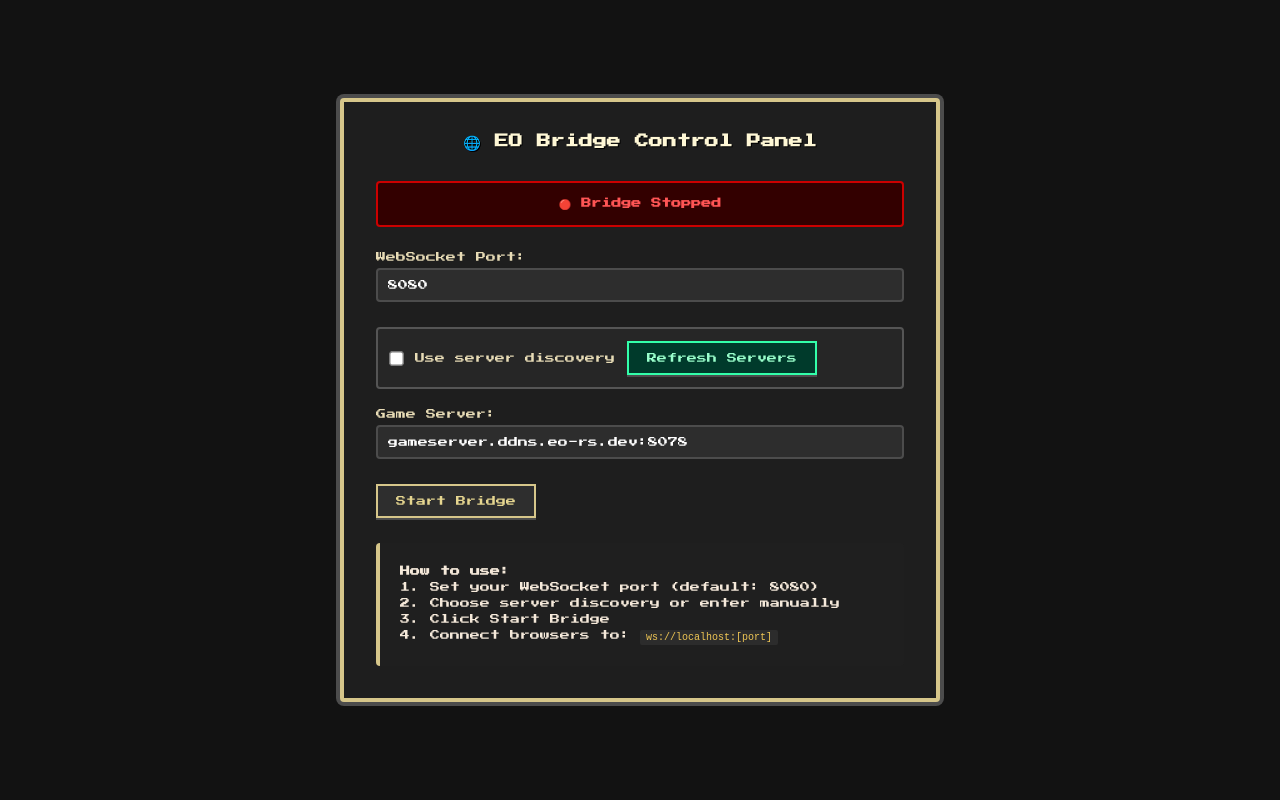
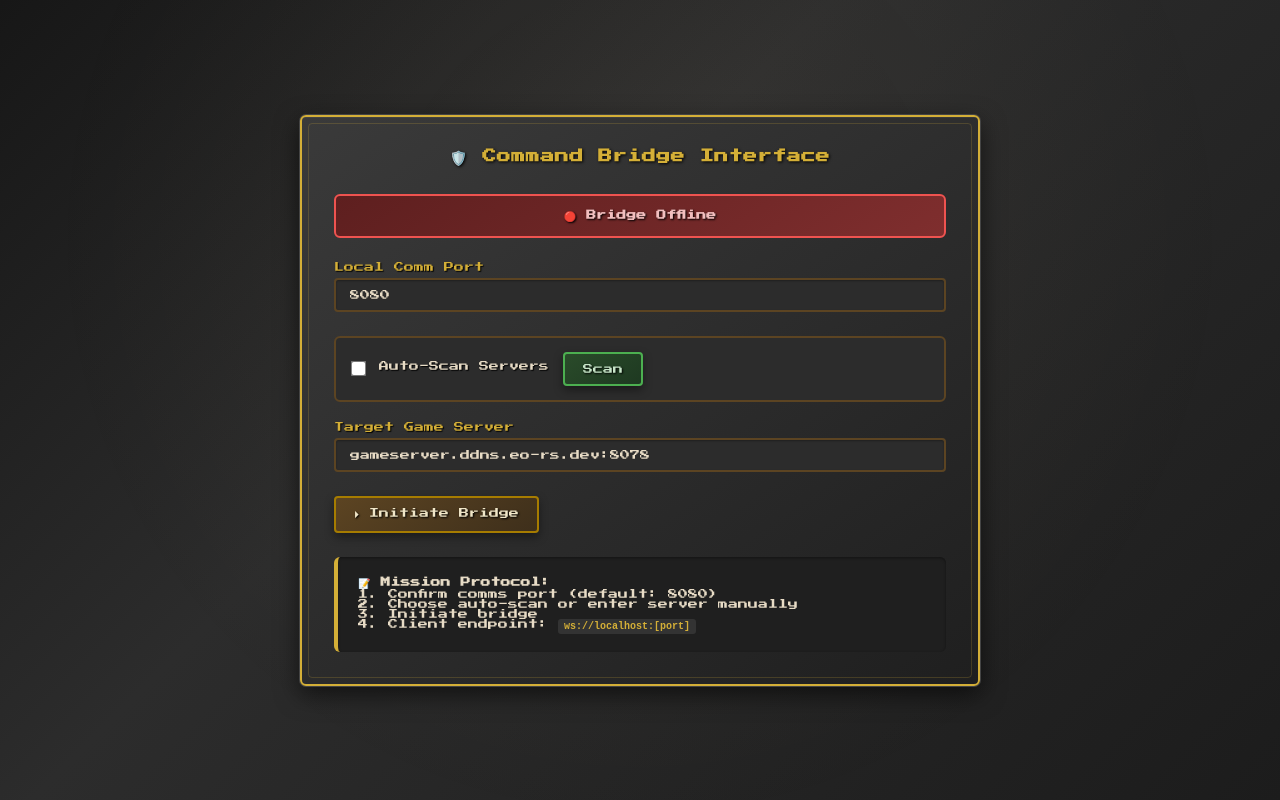
Before and after one commit to tabbyed/eo-websocket-proxy, a plain HTML site: page static/index.html in a window 1280 px wide. Drawn offline with Linux system fonts and the light colour scheme; no server answers.

Commit message:
feat: comments when the websocket server runs. Altered styles

```diff
--- a/static/app.js
+++ b/static/app.js
@@ -1,3 +1,4 @@
+// Main controller for the EO Bridge web interface
 class BridgeController {
     constructor() {
         this.initElements();
@@ -30,6 +31,7 @@ class BridgeController {
         await this.loadServers();
     }
 
+    // Poll bridge status every 2 seconds
     startStatusUpdates() {
         setInterval(() => this.updateStatus(), 2000);
     }
@@ -57,7 +59,9 @@ class BridgeController {
             this.serverSelect.disabled = true;
             this.manualServer.disabled = true;
             this.startBtn.style.display = 'none';
+            this.startBtn.disabled = true;
             this.stopBtn.style.display = 'inline-block';
+            this.stopBtn.disabled = false;
         } else {
             // Re-enable controls when stopped
             controls.forEach(el => el.disabled = false);
@@ -71,8 +75,11 @@ class BridgeController {
                 this.manualServer.disabled = false;
             }
 
+            // Ensure buttons are properly enabled/disabled when stopped
             this.startBtn.style.display = 'inline-block';
+            this.startBtn.disabled = false;
             this.stopBtn.style.display = 'none';
+            this.stopBtn.disabled = true;
         }
     }
 
@@ -94,6 +101,7 @@ class BridgeController {
         }
     }
 
+    // Toggle between server discovery and manual input
     toggleDiscovery() {
         if (this.discoveryCheck.checked) {
             this.serverSelect.style.display = 'block';
@@ -114,6 +122,7 @@ class BridgeController {
         }
     }
 
+    // Start the bridge with validation
     async startBridge() {
         const port = parseInt(this.portInput.value);
         const server = this.manualServer.value;
@@ -201,16 +210,17 @@ class BridgeController {
     }
 
     showError(message) {
+        // Simple alert for now - could be replaced with toast notifications
         alert(`Error: ${message}`);
     }
 
     showSuccess(message) {
-        // Simple alert for now ;p
+        // Simple alert for now - could be replaced with toast notifications
         console.log(`Success: ${message}`);
     }
 }
 
-
+// Initialize the app when DOM is loaded
 document.addEventListener('DOMContentLoaded', () => {
     new BridgeController();
 });
--- a/static/index.html
+++ b/static/index.html
@@ -3,52 +3,52 @@
 <head>
   <meta charset="UTF-8" />
   <meta name="viewport" content="width=device-width, initial-scale=1.0"/>
-  <title>EO Bridge Control Panel</title>
+  <title>Bridge Operations Interface</title>
 
-  <!-- Pixel-art style font -->
+  <!-- Tactical pixel font -->
   <link href="https://fonts.googleapis.com/css2?family=Press+Start+2P&display=swap" rel="stylesheet">
   <link rel="stylesheet" href="/static/styles.css" />
 </head>
 <body>
   <div class="container">
-    <h1>🌐 EO Bridge Control Panel</h1>
+    <h1>🛡️ Command Bridge Interface</h1>
 
     <div class="status stopped" id="status">
-      🔴 Bridge Stopped
+      🔴 Bridge Offline
     </div>
 
     <form id="bridgeForm">
       <div class="form-group">
-        <label for="port">WebSocket Port:</label>
+        <label for="port">Local Comm Port</label>
         <input type="number" id="port" name="port" value="8080" min="1" max="65535">
       </div>
 
       <div class="checkbox-group">
         <input type="checkbox" id="discovery">
-        <label for="discovery">Use server discovery</label>
-        <button type="button" id="refreshBtn" class="refresh-btn">Refresh Servers</button>
+        <label for="discovery">Auto-Scan Servers</label>
+        <button type="button" id="refreshBtn" class="refresh-btn">Scan</button>
       </div>
 
       <div class="form-group">
-        <label for="server">Game Server:</label>
+        <label for="server">Target Game Server</label>
         <select id="serverSelect" class="hidden">
-          <option value="">Select a server...</option>
+          <option value="">-- Select Available Server --</option>
         </select>
-        <input type="text" id="manualServer" name="server" value="gameserver.ddns.eo-rs.dev:8078" placeholder="gameserver.ddns.eo-rs.dev:8078">
+        <input type="text" id="manualServer" name="server" value="gameserver.ddns.eo-rs.dev:8078" placeholder="manual entry">
       </div>
 
       <div class="form-group">
-        <button type="button" id="startBtn">Start Bridge</button>
-        <button type="button" id="stopBtn" class="btn-danger hidden">Stop Bridge</button>
+        <button type="button" id="startBtn">⏵ Initiate Bridge</button>
+        <button type="button" id="stopBtn" class="btn-danger hidden">■ Terminate</button>
       </div>
     </form>
 
     <div class="info">
-      <strong>How to use:</strong><br>
-      1. Set your WebSocket port (default: 8080)<br>
-      2. Choose server discovery or enter manually<br>
-      3. Click Start Bridge<br>
-      4. Connect browsers to: <code>ws://localhost:[port]</code>
+      <strong>📝 Mission Protocol:</strong><br>
+      1. Confirm comms port (default: 8080)<br>
+      2. Choose auto-scan or enter server manually<br>
+      3. Initiate bridge<br>
+      4. Client endpoint: <code>ws://localhost:[port]</code>
     </div>
   </div>
 
--- a/static/styles.css
+++ b/static/styles.css
@@ -7,68 +7,103 @@
 
 body {
   font-family: 'Press Start 2P', monospace;
-  background: #121212 url('/gfx/bg.jpg') repeat;
-  color: #f5e9da;
+  background: linear-gradient(135deg, #171717 0%, #2c2c2c 40%, #1c1c1c 100%);
+  background-attachment: fixed;
+  color: #e8dcc6;
   padding: 20px;
   min-height: 100vh;
   display: flex;
   justify-content: center;
   align-items: center;
+  position: relative;
+}
+
+/* Ornamental overlay */
+body::before {
+  content: '';
+  position: fixed;
+  top: 0;
+  left: 0;
+  width: 100%;
+  height: 100%;
+  background: radial-gradient(circle at 50% 30%, rgba(245, 222, 179, 0.05) 0%, transparent 70%);
+  pointer-events: none;
+  z-index: -1;
 }
 
 /* Container */
 .container {
-  max-width: 600px;
+  max-width: 680px;
   width: 100%;
-  background: #1e1e1e;
-  border: 4px solid #d6c68a;
-  box-shadow: 0 0 0 4px #4c4c4c;
+  background: linear-gradient(145deg, #3a3a3a, #1f1f1f);
+  border: 2px solid #d4af37;
+  border-radius: 6px;
+  box-shadow:
+    0 0 0 1px #444,
+    0 8px 24px rgba(0, 0, 0, 0.6),
+    inset 0 1px 0 rgba(255, 255, 255, 0.05);
+  padding: 32px;
+  position: relative;
+}
+
+.container::before {
+  content: '';
+  position: absolute;
+  top: 6px;
+  left: 6px;
+  right: 6px;
+  bottom: 6px;
+  border: 1px solid rgba(212, 175, 55, 0.2);
   border-radius: 4px;
-  padding: 32px;
+  pointer-events: none;
 }
 
 /* Header */
 h1 {
-  color: #fff8d6;
+  color: #d4af37;
   text-align: center;
-  margin-bottom: 30px;
+  margin-bottom: 28px;
   font-size: 14px;
-  text-shadow: 1px 1px #000;
+  text-shadow: 1px 1px 3px #000;
+  letter-spacing: 0.5px;
 }
 
 /* Status Boxes */
 .status {
-  padding: 15px;
-  border-radius: 4px;
-  margin-bottom: 25px;
+  padding: 14px 18px;
+  border-radius: 6px;
+  margin-bottom: 24px;
   font-weight: bold;
   text-align: center;
   font-size: 10px;
   border: 2px solid transparent;
+  background: #2a2a2a;
+  text-shadow: 1px 1px 2px #000;
 }
 
 .status.running {
-  background: #003300;
-  color: #00ff00;
-  border-color: #00cc00;
+  background: linear-gradient(145deg, #2f4f2f, #3e6645);
+  color: #a5d6a7;
+  border-color: #81c784;
 }
 
 .status.stopped {
-  background: #330000;
-  color: #ff5555;
-  border-color: #cc0000;
+  background: linear-gradient(145deg, #5e1f1f, #7f2e2e);
+  color: #f2bfbf;
+  border-color: #ef5350;
 }
 
 /* Form Groups */
 .form-group {
-  margin-bottom: 25px;
+  margin-bottom: 24px;
 }
 
 label {
   display: block;
   margin-bottom: 6px;
-  color: #e8dcb6;
+  color: #d4af37;
   font-size: 10px;
+  text-shadow: 1px 1px 1px #000;
 }
 
 /* Inputs */
@@ -76,99 +111,110 @@ input[type="text"],
 input[type="number"],
 select {
   width: 100%;
-  padding: 10px;
+  padding: 10px 14px;
   font-size: 10px;
-  background: #2d2d2d;
-  color: #ffffff;
-  border: 2px solid #4c4c4c;
+  background: #2c2c2c;
+  color: #e8dcc6;
+  border: 2px solid #5c4422;
   border-radius: 4px;
   font-family: 'Press Start 2P', monospace;
+  transition: all 0.2s ease;
+  box-shadow: inset 0 1px 2px rgba(0, 0, 0, 0.3);
 }
 
 input:focus,
 select:focus {
   outline: none;
-  border-color: #d6c68a;
-  background: #383838;
+  border-color: #d4af37;
+  background: #1e1e1e;
+  box-shadow: 0 0 6px rgba(212, 175, 55, 0.4);
 }
 
 /* Buttons */
 button {
-  background: #2e2e2e;
-  color: #e6d690;
-  border: 2px solid #d6c68a;
+  background: linear-gradient(145deg, #5c4422, #3e2f1b);
+  color: #f0e6c8;
+  border: 2px solid #a67c00;
   padding: 10px 18px;
   font-size: 10px;
   font-family: 'Press Start 2P', monospace;
   cursor: pointer;
-  box-shadow: 0 2px 0 #4c4c4c;
+  border-radius: 4px;
   margin-right: 10px;
+  transition: all 0.2s ease;
+  text-shadow: 1px 1px 2px #000;
+  box-shadow: 0 4px 10px rgba(0, 0, 0, 0.4);
 }
 
 button:hover {
-  background: #3e3e3e;
-  box-shadow: 0 0 0 2px #fff8d6;
-  color: #ffffff;
+  background: linear-gradient(145deg, #7f5f2d, #5c4422);
+  transform: translateY(-1px);
+  box-shadow: 0 6px 14px rgba(0, 0, 0, 0.5);
+}
+
+button:active {
+  transform: translateY(0);
+  box-shadow: 0 2px 6px rgba(0, 0, 0, 0.4);
 }
 
 button:disabled {
-  opacity: 0.5;
+  background: #444;
+  color: #999;
   cursor: not-allowed;
 }
 
-/* Danger & Special Buttons */
+/* Special Buttons */
 .btn-danger {
-  background: #5a0000;
-  border-color: #ff4444;
-  color: #ffbbbb;
+  background: linear-gradient(145deg, #7c1f1f, #4a1a1a);
+  border-color: #a10000;
+  color: #f4c7c3;
 }
 
 .refresh-btn {
-  background: #003a2b;
-  border-color: #33ffaa;
-  color: #99ffcc;
+  background: linear-gradient(145deg, #2a4b2a, #1e3921);
+  border-color: #4caf50;
+  color: #c8e6c9;
 }
 
 /* Checkbox Section */
 .checkbox-group {
   display: flex;
   align-items: center;
-  gap: 12px;
+  gap: 14px;
   margin-bottom: 20px;
-  padding: 12px;
-  background: #262626;
-  border-radius: 4px;
-  border: 2px solid #555;
+  padding: 14px 16px;
+  background: #2c2c2c;
+  border-radius: 6px;
+  border: 2px solid #5c4422;
 }
 
 .checkbox-group input[type="checkbox"] {
-  transform: scale(1.1);
-  accent-color: #d6c68a;
+  transform: scale(1.2);
+  accent-color: #d4af37;
 }
 
 .checkbox-group label {
-  margin: 0;
-  cursor: pointer;
-  user-select: none;
   font-size: 10px;
+  color: #e8dcc6;
 }
 
 /* Info Section */
 .info {
   background: #1f1f1f;
-  border-left: 4px solid #d6c68a;
+  border-left: 4px solid #d4af37;
+  border-radius: 6px;
   padding: 20px;
-  border-radius: 4px;
-  margin-top: 25px;
-  line-height: 1.6;
+  margin-top: 24px;
   font-size: 10px;
+  box-shadow: inset 0 1px 3px rgba(0, 0, 0, 0.4);
 }
 
 .info code {
-  background: #2c2c2c;
+  background: #333;
+  color: #d4af37;
   padding: 2px 6px;
-  border-radius: 2px;
-  color: #f0c755;
+  border-radius: 3px;
+  font-weight: bold;
 }
 
 /* Utility */
@@ -176,27 +222,24 @@ button:disabled {
   display: none;
 }
 
-/* Mobile Responsive */
+/* Mobile */
 @media (max-width: 768px) {
+  body {
+    padding: 12px;
+  }
+
   .container {
     padding: 24px;
-    margin: 10px;
-  }
-
-  h1 {
-    font-size: 12px;
   }
 
   button {
+    width: 100%;
     margin-bottom: 10px;
+    margin-right: 0;
   }
 
   .checkbox-group {
     flex-direction: column;
     align-items: flex-start;
   }
-
-  .refresh-btn {
-    margin-left: 0;
-  }
 }
```
Also changed, not shown: 1 other file.
